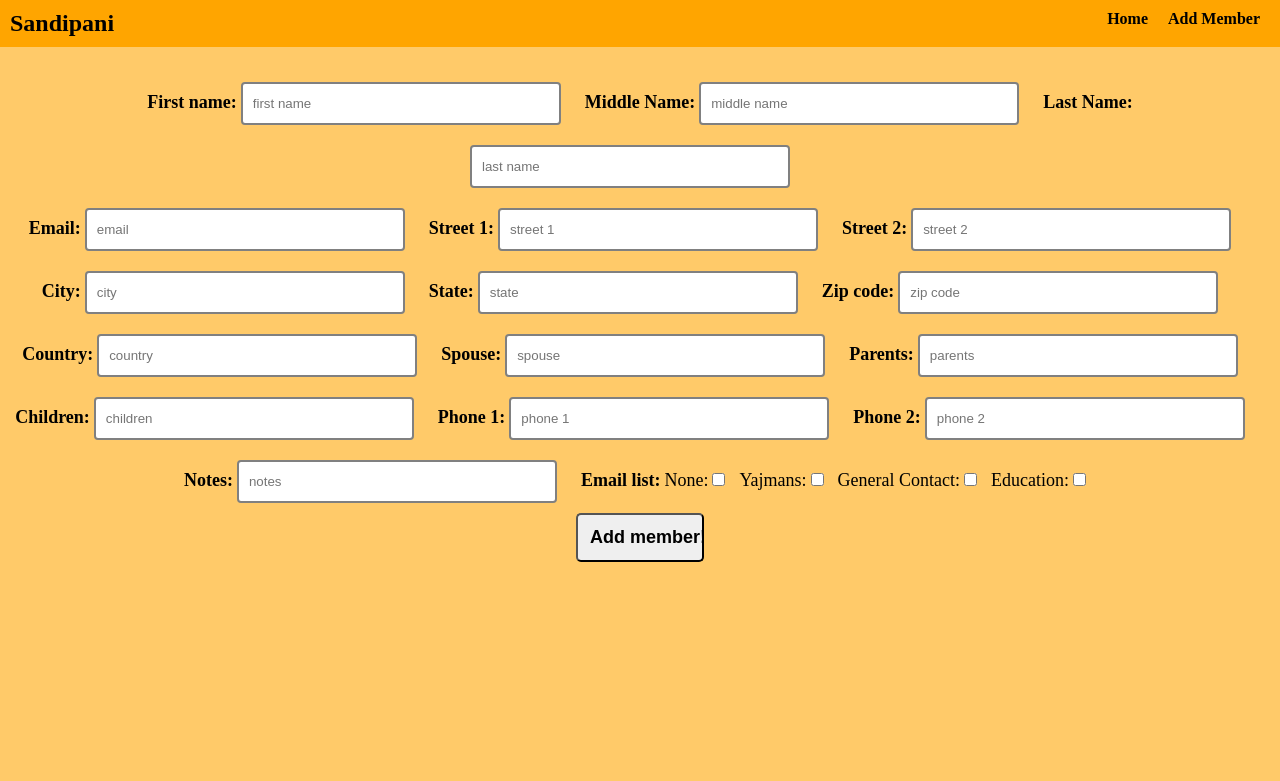
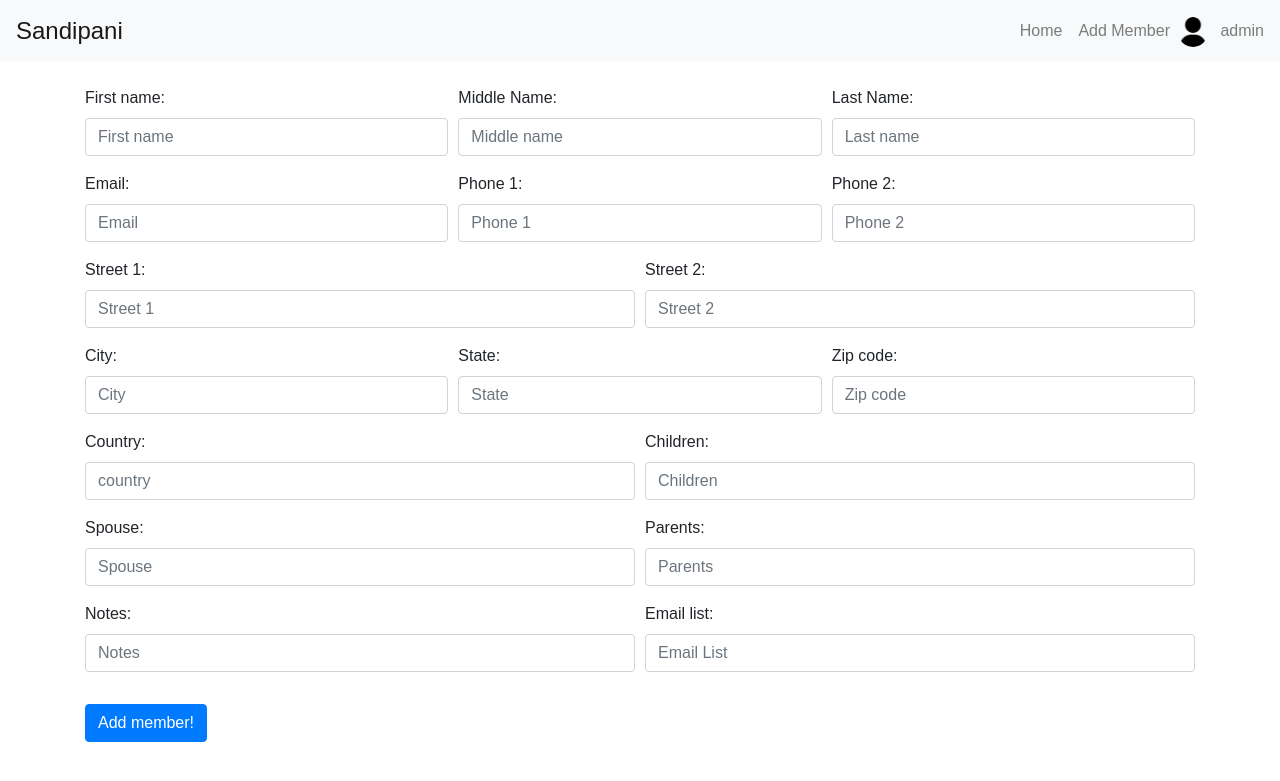
Before and after one commit to ArvinH16/sandipani, a Flask app: page /new_member in a window 1280 px wide. Shown: the top 781 px of the page. Run offline with Flask 3, Linux system fonts and the light colour scheme; some libraries are stand-ins or nearby versions.

Commit message:
styling upgrades

```diff
--- a/flask_app/static/nav.css
+++ b/flask_app/static/css/nav.css
@@ -29,3 +29,10 @@
     text-decoration: none;
     color: black;
 }
+
+/* for pfp */
+
+#pfp {
+    width: 20px;
+    height: 20px;
+}
--- a/flask_app/templates/index.html
+++ b/flask_app/templates/index.html
@@ -5,8 +5,8 @@
     <meta http-equiv="X-UA-Compatible" content="IE=edge">
     <meta name="viewport" content="width=device-width, initial-scale=1.0">
     <title>Document</title>
-    <link rel="stylesheet" type="text/css" href="{{ url_for('static', filename='index.css') }}">
-    <link rel="stylesheet" type="text/css" href="{{ url_for('static', filename='nav.css') }}">
+    <link rel="stylesheet" type="text/css" href="{{ url_for('static', filename='css/index.css') }}">
+    <link rel="stylesheet" type="text/css" href="{{ url_for('static', filename='css/nav.css') }}">
 
 </head>
 <body>
--- a/flask_app/templates/new_member_page.html
+++ b/flask_app/templates/new_member_page.html
@@ -1,113 +1,155 @@
 <!DOCTYPE html>
 <html lang="en">
 <head>
-    <meta charset="UTF-8">
-    <meta name="viewport" content="width=device-width, initial-scale=1.0">
-    <title>Document</title>
-    <link rel="stylesheet" type="text/css" href="{{ url_for('static', filename='nav.css') }}">
-    <link rel="stylesheet" type="text/css" href="{{ url_for('static', filename='dashboard.css') }}">
-    <link rel="stylesheet" type="text/css" href="{{ url_for('static', filename='new_member_page.css') }}">
+    <title>Add Member</title>
+    <link rel="stylesheet" href="https://stackpath.bootstrapcdn.com/bootstrap/4.3.1/css/bootstrap.min.css">
+    <script src="https://code.jquery.com/jquery-3.2.1.slim.min.js"></script>
+    <script src="https://cdnjs.cloudflare.com/ajax/libs/popper.js/1.12.9/umd/popper.min.js"></script>
+    <script src="https://maxcdn.bootstrapcdn.com/bootstrap/4.0.0/js/bootstrap.min.js"></script>
+    <meta name="viewport" content="width=device-width, initial-scale=1">
 
+    <style>
+        body {
+            font-family: Arial, sans-serif;
+        }
+        .navbar-brand {
+            font-size: 1.5em;
+        }
+        .nav-item a {
+            color: #000;
+        }
+        .nav-item a:hover {
+            color: #007bff;
+        }
+        .row > div {
+            display: flex;
+            align-items: center;
+            justify-content: center;
+        }
+        .btn-primary a {
+            color: #fff;
+        }
+    </style>
 </head>
 <body>
-    <nav class="nav">
-        <div>
-            <h1>Sandipani</h1>
-        </div>
-        <div>
-            <ul id="ul">
-                <li id="list_item"><a href="/main_page">Home</a></li>
-                <li id="list_item"><a href="/new_member">Add Member</a></li>
+    <!-- Navigation -->
+    <nav class="navbar navbar-expand-lg navbar-light bg-light">
+        <a class="navbar-brand" href="#">Sandipani</a>
+        <button class="navbar-toggler" type="button" data-toggle="collapse" data-target="#navbarNav" aria-controls="navbarNav" aria-expanded="false" aria-label="Toggle navigation">
+            <span class="navbar-toggler-icon"></span>
+        </button>
+        <div class="collapse navbar-collapse" id="navbarNav">
+            <ul class="navbar-nav ml-auto">
+                <li class="nav-item"><a class="nav-link" href="/main_page">Home</a></li>
+                <li class="nav-item"><a class="nav-link" href="/new_member">Add Member</a></li>
+                <li class="nav-item">
+                    <img class="rounded-circle mr-2" src="{{ url_for('static', filename='assets/user.png') }}" width="30" height="30">
+                    <span class="navbar-text">admin</span>
+                </li>
             </ul>
         </div>
     </nav>
 
-    <div>
-        <div>
-            <form action="/add_member" method="post">
-                <div class="form_element">
+    <!-- Form -->
+    <div class="container my-4">
+        <form action="/add_member" method="post">
+            <div class="form-row">
+                <div class="form-group col-md-4">
                     <label for="first_name">First name:</label>
-                    <input type="text" name="first_name" placeholder="first name" required>
+                    <input type="text" class="form-control" name="first_name" placeholder="First name" required>
+                </div>
+                <div class="form-group col-md-4">
+                    <label for="middle_name">Middle Name:</label>
+                    <input type="text" class="form-control" name="middle_name" placeholder="Middle name">
+                </div>
+                <div class="form-group col-md-4">
+                    <label for="last_name">Last Name:</label>
+                    <input type="text" class="form-control" name="last_name" placeholder="Last name" required>
+                </div>
+            </div>
+            <!--  -->
 
-                    <label for="middle_name">Middle Name:</label>
-                    <input type="text" name="middle_name" placeholder="middle name">
+            <div class="form-row">
+                <div class="form-group col-md-4">
+                    <label for="email">Email:</label>
+                    <input type="email" class="form-control" name="email" placeholder="Email" required>
+                </div>
+                <div class="form-group col-md-4">
+                    <label for="phone_1">Phone 1:</label>
+                    <input type="text" class="form-control" name="phone_1" placeholder="Phone 1">
+                </div>
+                <div class="form-group col-md-4">
+                    <label for="phone_2">Phone 2:</label>
+                    <input type="text" class="form-control" name="phone_2" placeholder="Phone 2" required>
+                </div>
+            </div>
+            <!--  -->
 
-                    <label for="last_name">Last Name:</label>
-                    <input type="text" name="last_name" placeholder="last name" required>
+            <div class="form-row">
+                <div class="form-group col-md-6">
+                    <label for="street_1">Street 1:</label>
+                    <input type="text" class="form-control" name="street_1" placeholder="Street 1">
                 </div>
-
-                <div>
-                    <label for="email">Email:</label>
-                    <input type="text" name="email" placeholder="email">
-
-                    <label for="street_1">Street 1:</label>
-                    <input type="text" name="street_1" placeholder="street 1">
-
+                <div class="form-group col-md-6">
                     <label for="street_2">Street 2:</label>
-                    <input type="text" name="street_2" placeholder="street 2">
+                    <input type="text" class="form-control" name="street_2" placeholder="Street 2">
                 </div>
-
-                <div>
+            </div>
+            <!--  -->
+            <div class="form-row">
+                <div class="form-group col-md-4">
                     <label for="city">City:</label>
-                    <input type="text" name="city" placeholder="city">
-
+                    <input type="text" class="form-control" name="city" placeholder="City">
+                </div>
+                <div class="form-group col-md-4">
                     <label for="state">State:</label>
-                    <input type="text" name="state" placeholder="state">
-
+                    <input type="text" class="form-control" name="state" placeholder="State">
+                </div>
+                <div class="form-group col-md-4">
                     <label for="zip">Zip code:</label>
-                    <input type="text" name="zip" placeholder="zip code">
+                    <input type="text" class="form-control" name="zip" placeholder="Zip code">
                 </div>
-
-                <div>
-                    <label for="country">Country:</label>
-                    <input type="text" name="country" placeholder="country">
-
-                    <label for="spouse">Spouse:</label>
-                    <input type="text" name="spouse" placeholder="spouse">
-
-                    <label for="parents:">Parents:</label>
-                    <input type="text" name="parents" placeholder="parents">
-                </div>
-
-                <div>
-                    <label for="children">Children:</label>
-                    <input type="text" name="children" placeholder="children">
-
-                    <label for="phone_1">Phone 1:</label>
-                    <input type="text" name="phone_1" placeholder="phone 1">
-
-                    <label for="phone_2">Phone 2:</label>
-                    <input type="text" name="phone_2" placeholder="phone 2">
-                </div>
-
-                <div>
-                    <label for="notes">Notes:</label>
-                    <input type="text" name="notes" placeholder="notes">
+            </div>
+            <!--  -->
 
 
+            <div class="form-row">
+                <div class="form-group col-md-6">
+                    <label for="country">Country:</label>
+                    <input type="text" class="form-control" name="country" placeholder="country">
+                </div>
+                <div class="form-group col-md-6">
+                    <label for="children">Children:</label>
+                    <input type="text" class="form-control" name="children" placeholder="Children">
+                </div>
+            </div>
+
+            <div class="form-row">
+                <div class="form-group col-md-6">
+                    <label for="spouse">Spouse:</label>
+                    <input type="text" class="form-control" name="spouse" placeholder="Spouse">
+                </div>
+                <div class="form-group col-md-6">
+                    <label for="parents">Parents:</label>
+                    <input type="text" class="form-control" name="parents" placeholder="Parents">
+                </div>
+            </div>
+
+            <div class="form-row">
+                <div class="form-group col-md-6">
+                    <label for="notes">Notes:</label>
+                    <input type="text" class="form-control" name="notes" placeholder="Notes">
+                </div>
+                <div class="form-group col-md-6">
                     <label for="email_list">Email list:</label>
+                    <input type="text" class="form-control" name="email_list" placeholder="Email List">
+                </div>
+            </div>
 
+            <!-- You can add rest of your form fields using the same structure -->
 
-                    <label id="em_lab" for="option1">None:</label>
-                    <input type="checkbox" id="option1"
-                    name="option1" value="None">
-
-                    <label id="em_lab" for="option2">Yajmans:</label>
-                    <input type="checkbox" id="option2"
-                    name="option2" value="Yajmans">
-
-                    <label id="em_lab" for="option3">General Contact:</label>
-                    <input type="checkbox" id="option3"
-                    name="option3" value="General Contact">
-
-                    <label id="em_lab" for="option4">Education:</label>
-                    <input type="checkbox" id="option4"
-                    name="option4" value="Education">
-
-                </div>
-
-                <input type="submit" value="Add member!">
-            </form>
-
-        </div>
+            <button type="submit" class="btn btn-primary mt-3">Add member!</button>
+        </form>
     </div>
+</body>
+</html>
--- a/flask_app/templates/sign_up.html
+++ b/flask_app/templates/sign_up.html
@@ -4,8 +4,8 @@
     <meta charset="UTF-8">
     <meta name="viewport" content="width=device-width, initial-scale=1.0">
     <title>Document</title>
-    <link rel="stylesheet" type="text/css" href="{{ url_for('static', filename='index.css') }}">
-    <link rel="stylesheet" type="text/css" href="{{ url_for('static', filename='nav.css') }}">
+    <link rel="stylesheet" type="text/css" href="{{ url_for('static', filename='css/index.css') }}">
+    <link rel="stylesheet" type="text/css" href="{{ url_for('static', filename='css/nav.css') }}">
 
 
 </head>
--- a/flask_app/templates/view_member.html
+++ b/flask_app/templates/view_member.html
@@ -4,8 +4,8 @@
     <meta charset="UTF-8">
     <meta name="viewport" content="width=device-width, initial-scale=1.0">
     <title>Document</title>
-    <link rel="stylesheet" type="text/css" href="{{ url_for('static', filename='nav.css') }}">
-    <link rel="stylesheet" type="text/css" href="{{ url_for('static', filename='new_member_page.css') }}">
+    <link rel="stylesheet" type="text/css" href="{{ url_for('static', filename='css/nav.css') }}">
+    <link rel="stylesheet" type="text/css" href="{{ url_for('static', filename='css/new_member_page.css') }}">
 
 </head>
 <body>
```
Also changed, not shown: flask_app/templates/dashboard.html (+83 -35 lines), flask_app/static/assets/user.png (added), flask_app/static/css/dashboard.css (renamed from flask_app/static/dashboard.css), flask_app/static/css/index.css (renamed from flask_app/static/index.css), flask_app/static/css/new_member_page.css (renamed from flask_app/static/new_member_page.css), user.png (added), 7 other files.
